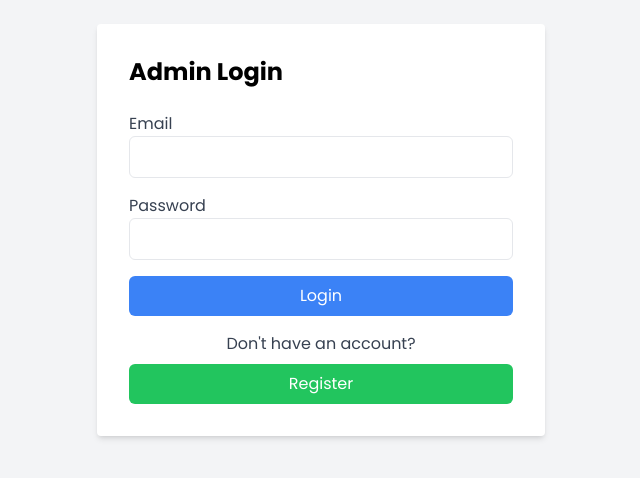
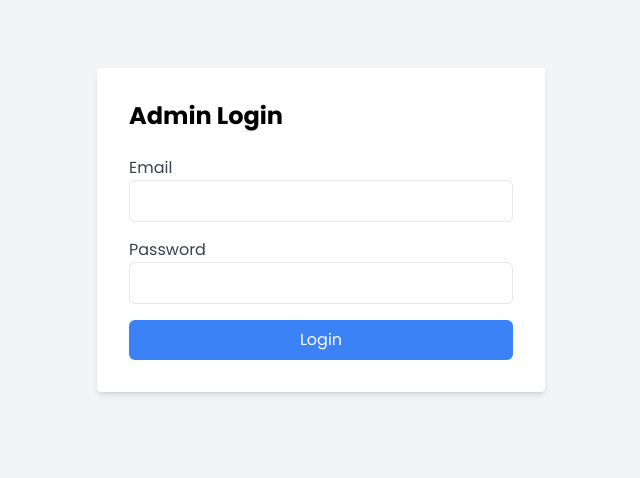
Before and after one commit to aliiftikhar1/store2u, a Next.js app: page /admin in a window 1280 px wide. Shown: the part 170-648 px from the top of the page, without its empty margins (319-959 px from the left). Built offline with nearby package versions, Linux system fonts and the light colour scheme.

Commit message:
paka final commit

```diff
--- a/src/app/admin/page.js
+++ b/src/app/admin/page.js
@@ -167,7 +167,7 @@ const LoginPage = () => {
           >
             {loading ? 'Logging in...' : 'Login'}
           </button>
-          <div className="mt-4 text-center">
+          {/* <div className="mt-4 text-center">
             <p className="text-gray-700">Don't have an account?</p>
             <button
               type="button"
@@ -176,7 +176,7 @@ const LoginPage = () => {
             >
               Register
             </button>
-          </div>
+          </div> */}
         </form>
       ) : (
         <form className="bg-white p-8 rounded shadow-md w-full max-w-md" onSubmit={handleRegister}>
```
